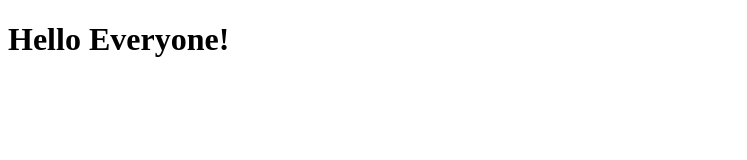
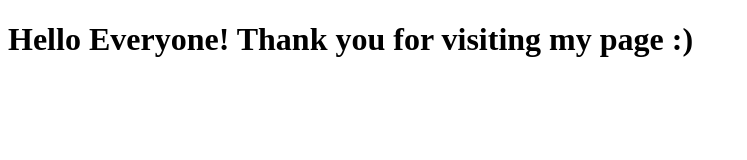
Before and after one commit to sgol7/sgol7.github.io, a plain HTML site: page site/index.html in a window 1280 px wide. Shown: the whole page, without its empty margins (0-747 px from the left). Drawn offline with Linux system fonts and the light colour scheme.

Commit message:
Small addition to my page content.

```diff
--- a/site/index.html
+++ b/site/index.html
@@ -6,7 +6,7 @@
 	<title>Hello Everyone!</title>
 </head>
 <body>
-	<h1>Hello Everyone!</h1>
+	<h1>Hello Everyone! Thank you for visiting my page :)</h1>
 
 </body>
 </html>
```
